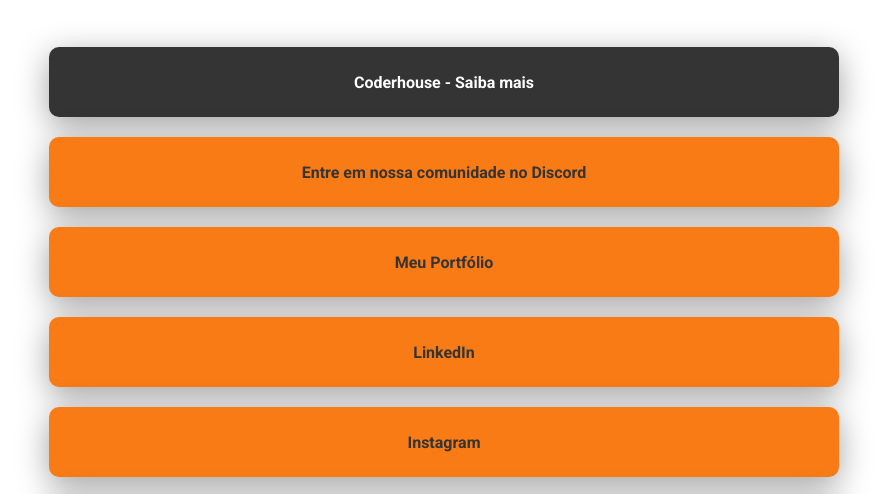
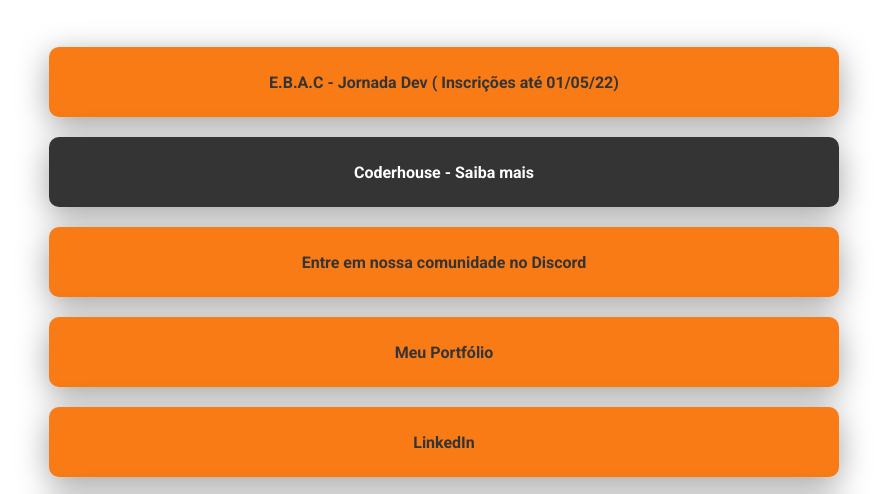
Before and after one commit to barretogustavo/my-Links, a plain HTML site: page index.html in a window 1280 px wide. Shown: the part 262-756 px from the top of the page, without its empty margins (191-1078 px from the left). Drawn offline with Linux system fonts and the light colour scheme.

Commit message:
adding a new link

```diff
--- a/index.html
+++ b/index.html
@@ -18,6 +18,9 @@
         </header>
 
         <section>
+            <div class="link-box">
+                <a href="https://bit.ly/38sDug9" target="_blank">E.B.A.C - Jornada Dev ( Inscrições até 01/05/22)</a>
+            </div>
             <div class="link-box" id="coder">
                 <a href="https://www.coderhouse.com.br/?utm_source=instagram&utm_medium=partnerships&utm_campaign=gustavobarreto" target="_blank">Coderhouse - Saiba mais</a>
             </div>
```
